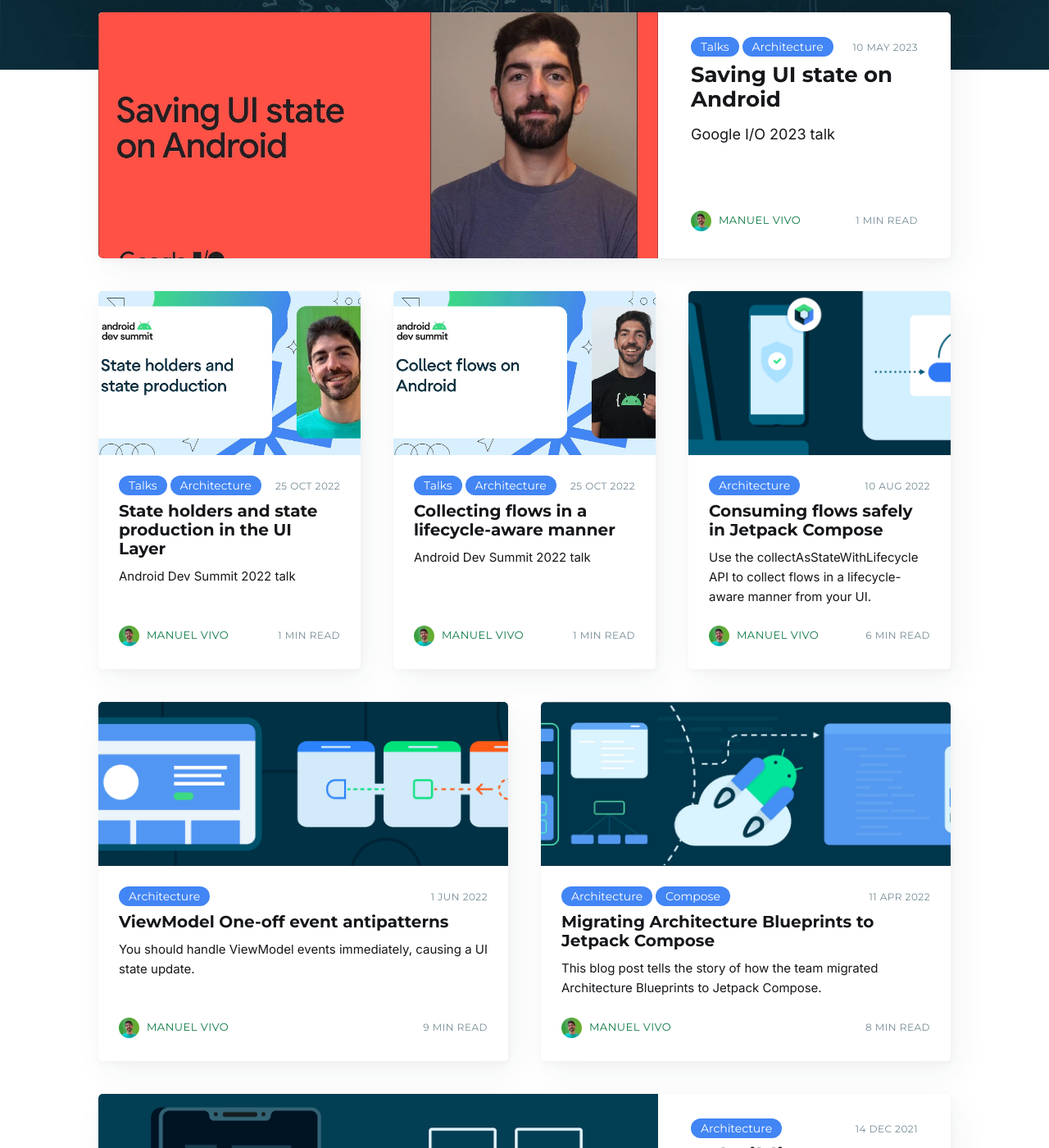
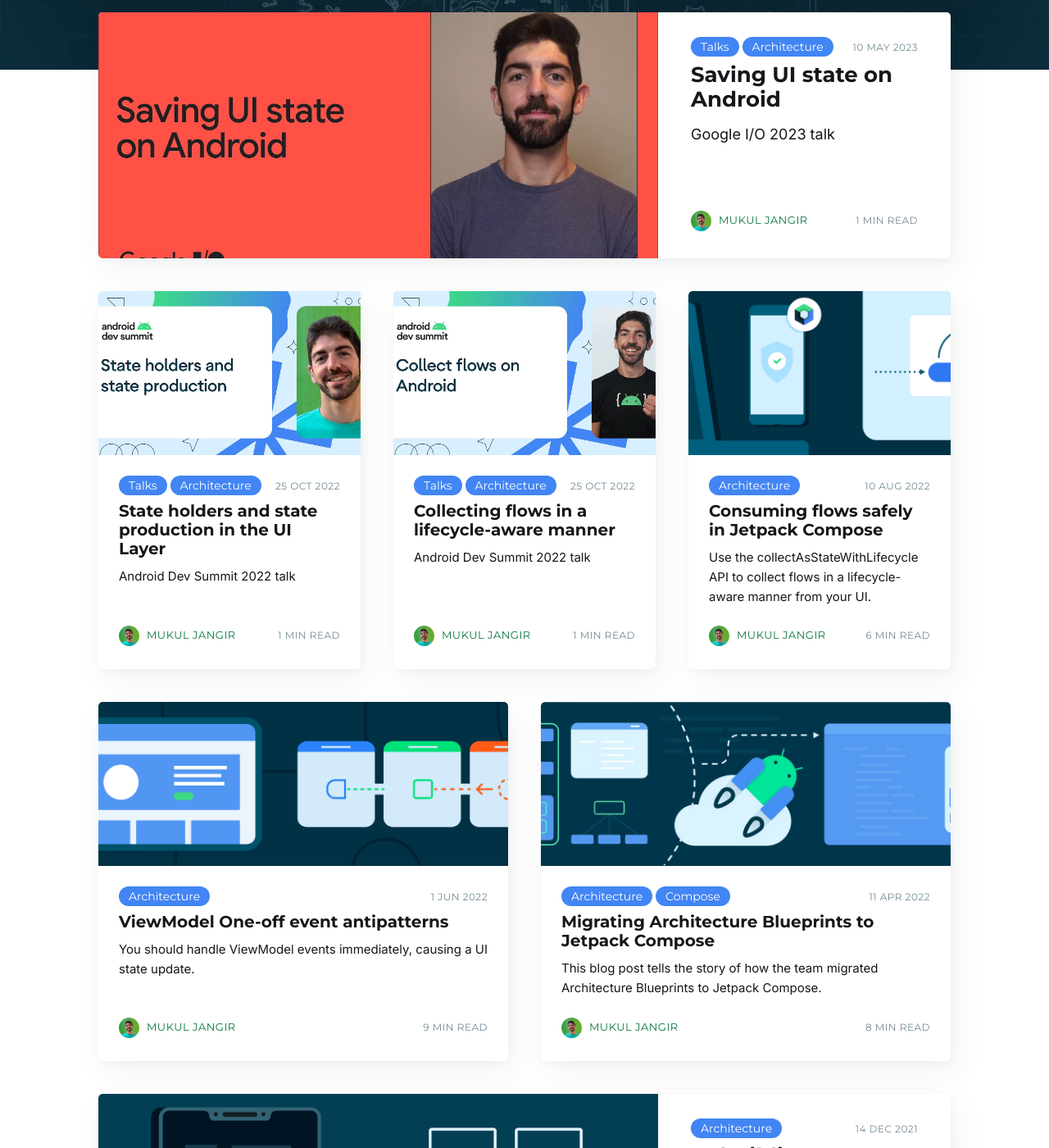
Before and after one commit to Mukuljangir372/mukuljangir372.github.io, a Jekyll site: the page built from index.html, in a window 1280 px wide and 1400 px high, scrolled down 314 px. Shown: the whole window at 82% size. Built offline with Jekyll 4.4.1, drawn with Linux system fonts in a browser that asks for light colours; nearby versions of some CDN libraries; the list of posts is cut into pages by our own code; comment, search, counter and statistics services are not loaded; some of the changed text lies outside the part shown.

Commit message:
author changes

```diff
--- a/_data/authors.yml
+++ b/_data/authors.yml
@@ -76,10 +76,10 @@
   cover: False
 manuel:
   username: manuel
-  name: Manuel Vivo
+  name: Mukul Jangir
   location: Murcia, Spain
-  url_full: https://github.com/manuelvicnt/
-  url: github.com/manuelvicnt
+  url_full: https://github.com/mukuljangir372/
+  url: github.com/mukuljangir372
   bio: Android Developer Relations @ Google
   picture: assets/images/manuelvicnt.jpg
   facebook: False
```
